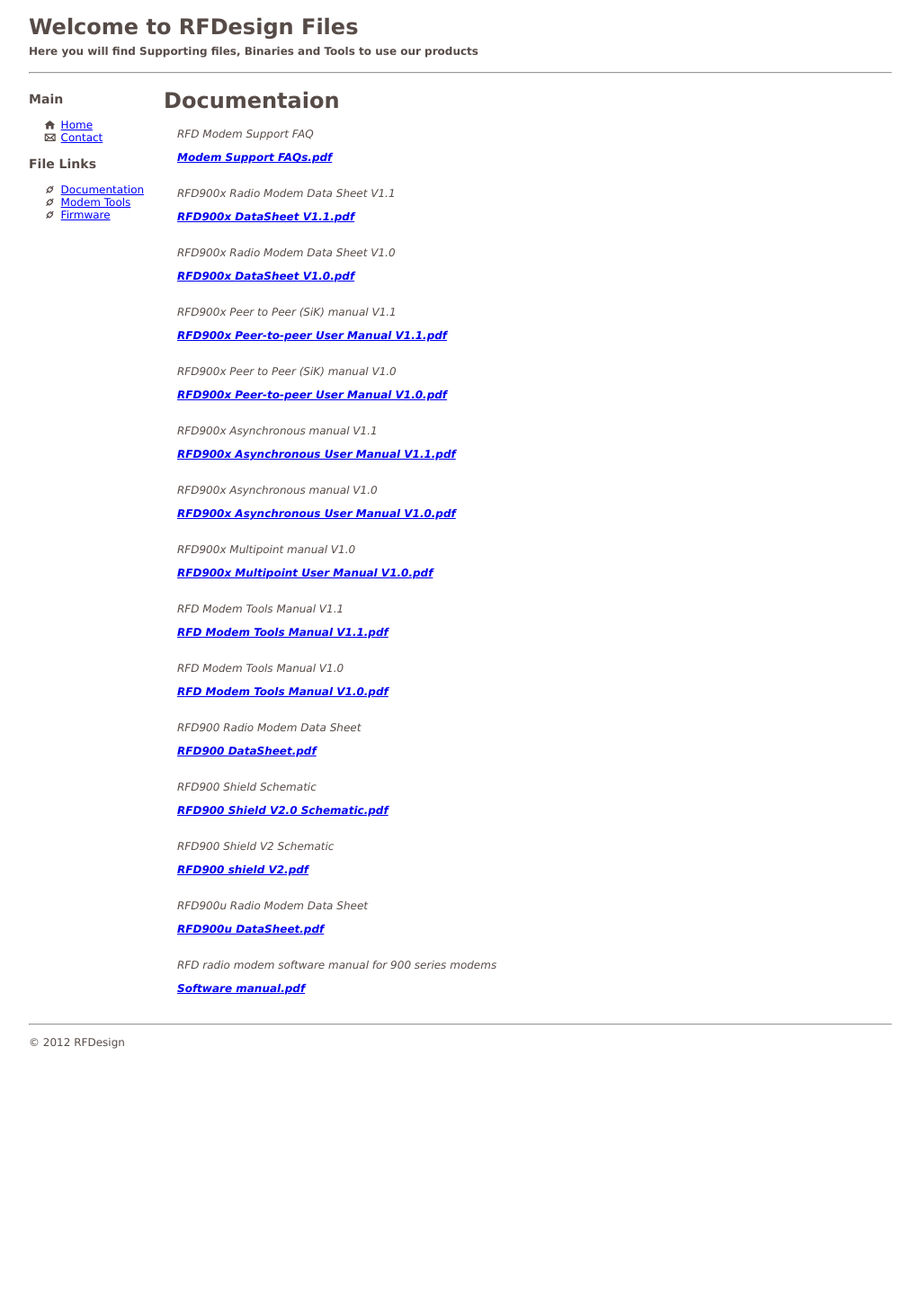
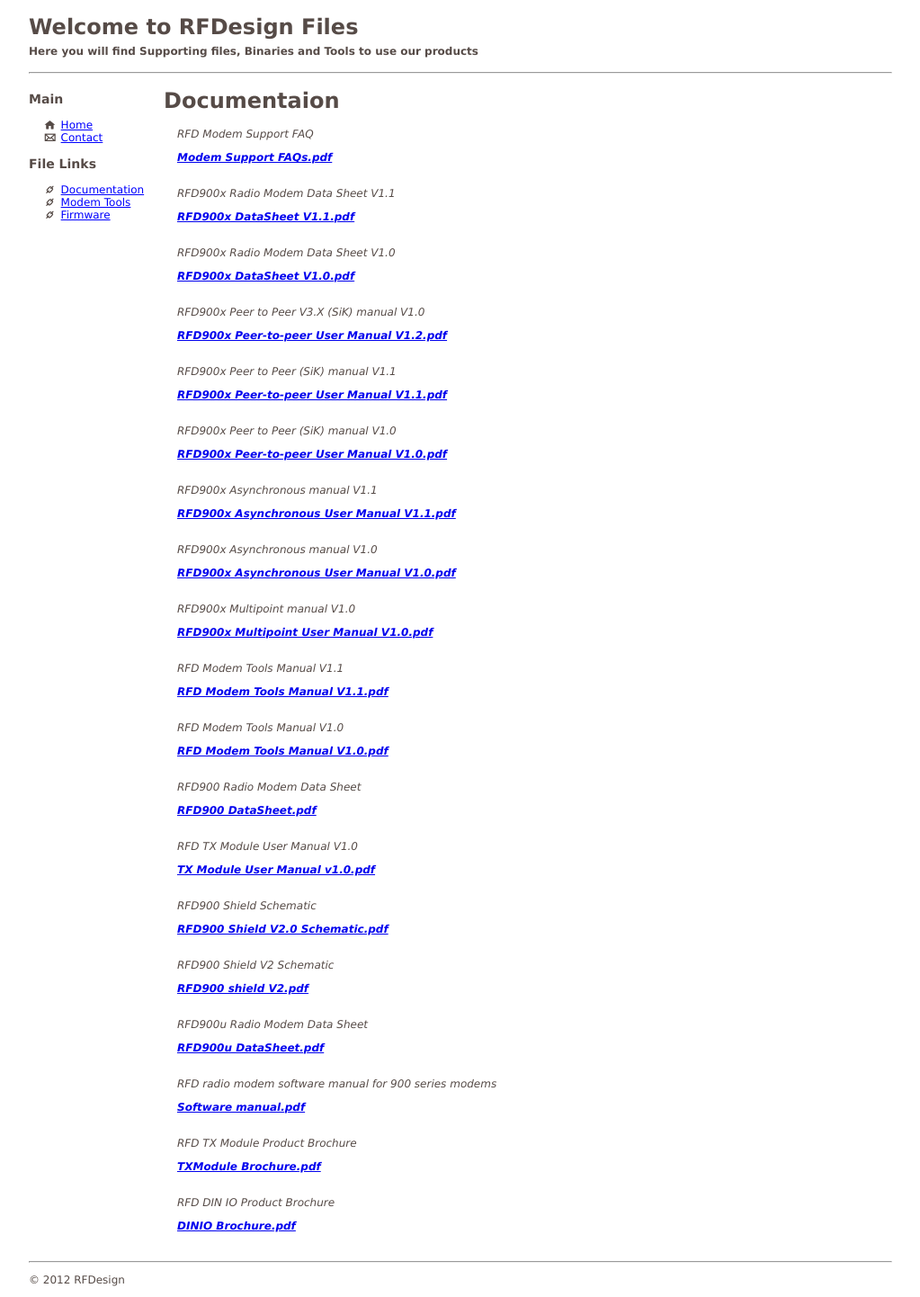
Before and after one commit to RFDesign/rfdesign.github.io, a Jekyll site: the page built from docs.html, in a window 1280 px wide. Shown: the whole page at 90% size, without its empty margins (26-1049 px from the left). Built offline with Jekyll 4.4.1, drawn with Linux system fonts in a browser that asks for light colours; before the commit the page ends 1178 px from its top, so only the background shows below that.

Commit message:
Update docs.yml

```diff
--- a/_data/docs.yml
+++ b/_data/docs.yml
@@ -4,6 +4,8 @@
   des: RFD900x Radio Modem Data Sheet V1.1
 - file: RFD900x DataSheet V1.0.pdf
   des: RFD900x Radio Modem Data Sheet V1.0
+- file: RFD900x Peer-to-peer User Manual V1.2.pdf
+  des: RFD900x Peer to Peer V3.X (SiK) manual V1.0
 - file: RFD900x Peer-to-peer User Manual V1.1.pdf
   des: RFD900x Peer to Peer (SiK) manual V1.1
 - file: RFD900x Peer-to-peer User Manual V1.0.pdf
@@ -20,6 +22,8 @@
   des: RFD Modem Tools Manual V1.0
 - file: RFD900 DataSheet.pdf
   des: RFD900 Radio Modem Data Sheet
+- file: TX Module User Manual v1.0.pdf
+  des: RFD TX Module User Manual V1.0
 - file: RFD900 Shield V2.0 Schematic.pdf
   des: RFD900 Shield Schematic
 - file: RFD900 shield V2.pdf
@@ -28,3 +32,7 @@
   des: RFD900u Radio Modem Data Sheet
 - file: Software manual.pdf
   des: RFD	radio	modem	software manual for 900 series modems
+- file: TXModule Brochure.pdf
+  des: RFD TX Module Product Brochure
+- file: DINIO Brochure.pdf
+  des: RFD DIN IO Product Brochure
```
